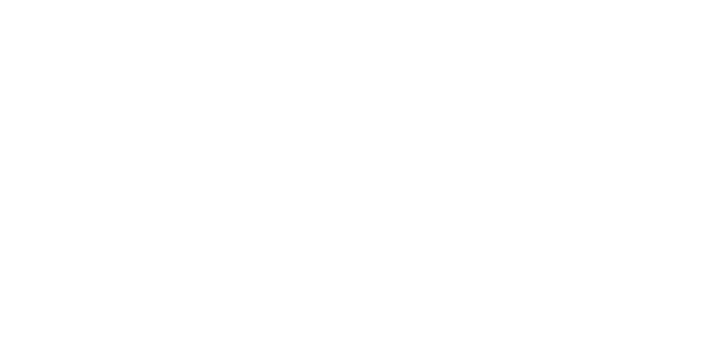
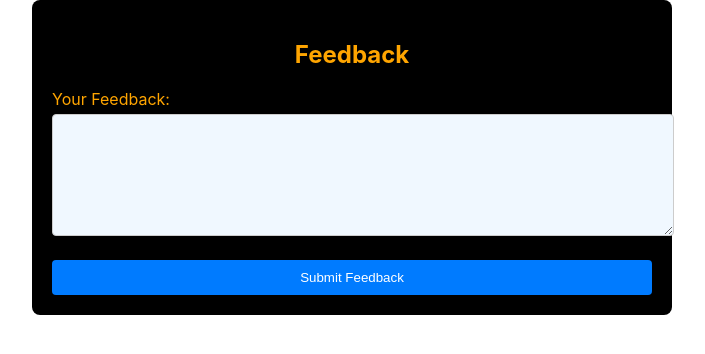
Before and after one commit to MrMatt1010/SupportPlus, a React (Create React App) app in the folder supportplus/: page /feedBack in a window 1280 px wide. Shown: the top 354 px of the page, without its empty margins (288-993 px from the left). Built offline with nearby package versions, Linux system fonts and the light colour scheme.

Commit message:
Made comment edits to app, admin, dashboard, feedback, openTickets js files

```diff
--- a/supportplus/src/App.js
+++ b/supportplus/src/App.js
@@ -8,6 +8,7 @@
 import ClosedTickets from './closedTickets';
 import AdminPage from './admin';
 import CreateTicketForm from './createTicket';
+import Feedback from './feedBack';
 
 const App = () => {
   return (
@@ -19,6 +20,7 @@
         <Route path="/closedTickets" component={ClosedTickets} />
         <Route path="/admin" component={AdminPage} />
         <Route path="/createNewTicket" component={CreateTicketForm} />
+        <Route path="/feedBack" component={Feedback} />
         {/* Add more routes if needed */}
       </Switch>
     </Router>
--- a/supportplus/src/dashboard.js
+++ b/supportplus/src/dashboard.js
@@ -13,7 +13,6 @@
   const fetchTickets = async () => {
     try {
       // Make API call to fetch ticket data from the server
-      // Replace the URL with your actual backend endpoint
       const response = await fetch('/api/tickets');
       const data = await response.json();
       setTickets(data);
@@ -26,7 +25,6 @@
   const fetchFeedback = async () => {
     try {
       // Make API call to fetch feedback data from the server
-      // Replace the URL with your actual backend endpoint
       const response = await fetch('/api/feedback');
       const data = await response.json();
       setFeedback(data);
@@ -38,14 +36,14 @@
   useEffect(() => {
     fetchTickets();
     fetchFeedback();
-  }, []); // Empty dependency array ensures this effect runs only once on component mount
+  }, []); // Empty dependency array ensures this effect runs only once the component mounts
 
   return (
     <div className="dashboard-container">
       <div className="nav-menu">
         <ul>
           <li><a href="./openTickets">Tickets</a></li>
-          <li><a href="#feedback">Feedback</a></li>
+          <li><a href="./feedback">Feedback</a></li>
           <li><a href="./closedTickets">Closed</a></li>
           <li><a href="./admin">Admin</a></li>
         </ul>
@@ -79,7 +77,6 @@
               <p>Raised By: {item.raisedBy}</p>
               <p>Description: {item.description}</p>
               <p>Feedback: {item.feedback}</p>
-              {/* Add more feedback details as needed */}
             </div>
           ))}
         </div>
--- a/supportplus/src/feedBack.css
+++ b/supportplus/src/feedBack.css
@@ -2,7 +2,7 @@
 
 .feedback-page {
     background-color: #000; /* Black background */
-    color: #fff; /* White text */
+    color: orange; /* White text */
     padding: 20px;
   }
 
@@ -17,7 +17,9 @@
   .feedback-container h2 {
     text-align: center;
     margin-bottom: 20px;
+    color: orange;
   }
+
 
   .form-group {
     margin-bottom: 20px;
@@ -26,6 +28,7 @@
   .form-group label {
     display: block;
     margin-bottom: 5px;
+    color: orange;
   }
 
   textarea {
--- a/supportplus/src/feedBack.js
+++ b/supportplus/src/feedBack.js
@@ -3,7 +3,7 @@
 
 const Feedback = () => {
   const [feedback, setFeedback] = useState('');
-  const [ticketId, setTicketId] = useState(''); // Assuming you have a way to retrieve the ticket ID
+  const [ticketId, setTicketId] = useState(''); //retrieve the ticket ID
 
   const handleSubmit = async (event) => {
     event.preventDefault();
@@ -17,7 +17,7 @@
         body: JSON.stringify({ feedback, ticketId }),
       });
       if (response.ok) {
-        // Feedback submitted successfully, you can redirect or show a success message
+        // Feedback submitted successfully, redirect or show a success message
         console.log('Feedback submitted successfully');
       } else {
         console.error('Failed to submit feedback');
--- a/supportplus/src/openTickets.js
+++ b/supportplus/src/openTickets.js
@@ -86,7 +86,6 @@
             <div key={ticket.id} className="ticket">
               <p>Ticket ID: {ticket.id}</p>
               <p>Description: {ticket.description}</p>
-              {/* Add more ticket details as needed */}
             </div>
           ))}
         </div>
```
Also changed, not shown: supportplus/src/admin.js (+4 -5 lines).
